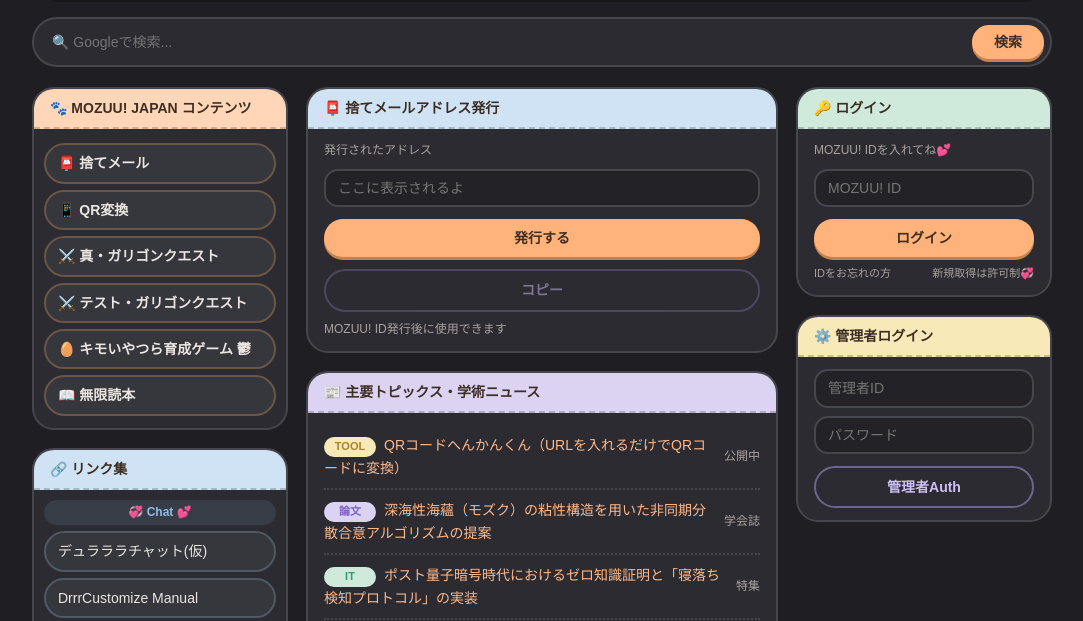
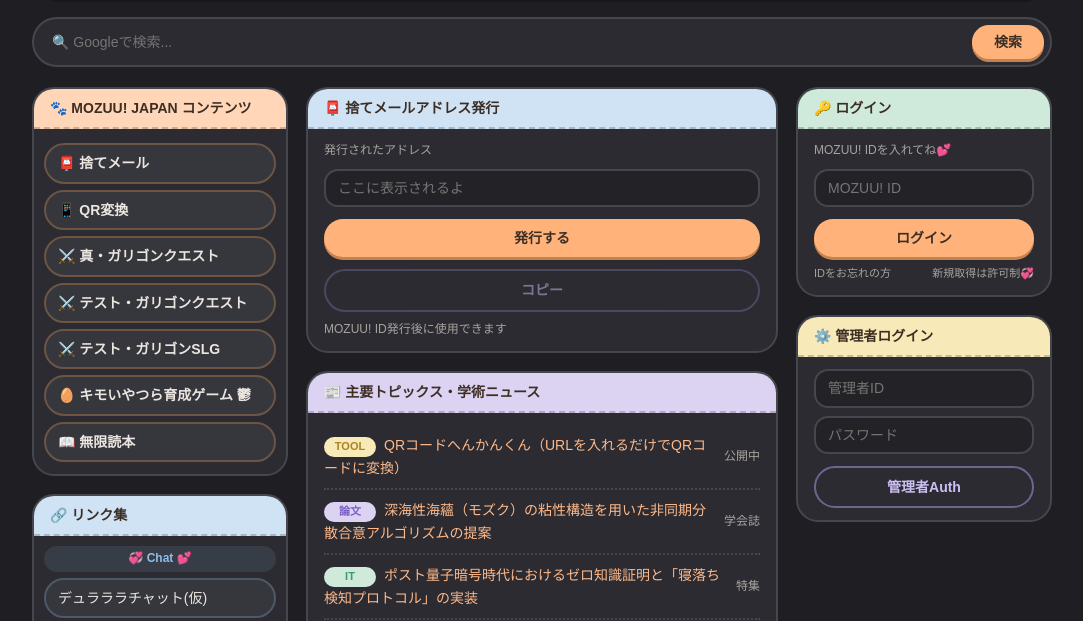
Before and after one commit to mozukuharapeko/mozuku-room, a plain HTML site: page index.html in a window 1280 px wide. Shown: the part 131-752 px from the top of the page, without its empty margins (98-1181 px from the left). Drawn offline with Linux system fonts and the light colour scheme; a web font is replaced by a local one.

Commit message:
Update index.html

```diff
--- a/index.html
+++ b/index.html
@@ -277,6 +277,7 @@
           <li class="category-item highlight"><a href="qr.html">📱 QR変換</a></li>
           <li class="category-item highlight"><a href="gari-rpg.html">⚔️ 真・ガリゴンクエスト</a></li>
           <li class="category-item highlight"><a href="test-2d.html">⚔️ テスト・ガリゴンクエスト</a></li>
+          <li class="category-item highlight"><a href="gari-slg.html">⚔️ テスト・ガリゴンSLG</a></li>
           <li class="category-item highlight"><a href="Kimoi_ikusei.HTML">🥚 キモいやつら育成ゲーム 鬱</a></li>
           <li class="category-item highlight"><a href="https://mozuku-room.vercel.app/mugen.html">📖 無限読本</a></li>
         </ul>
```
